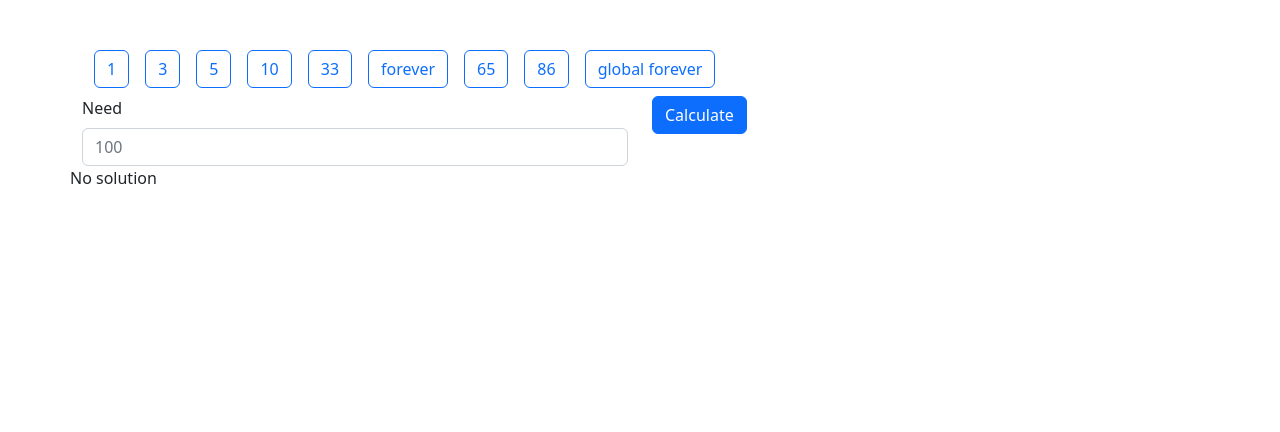
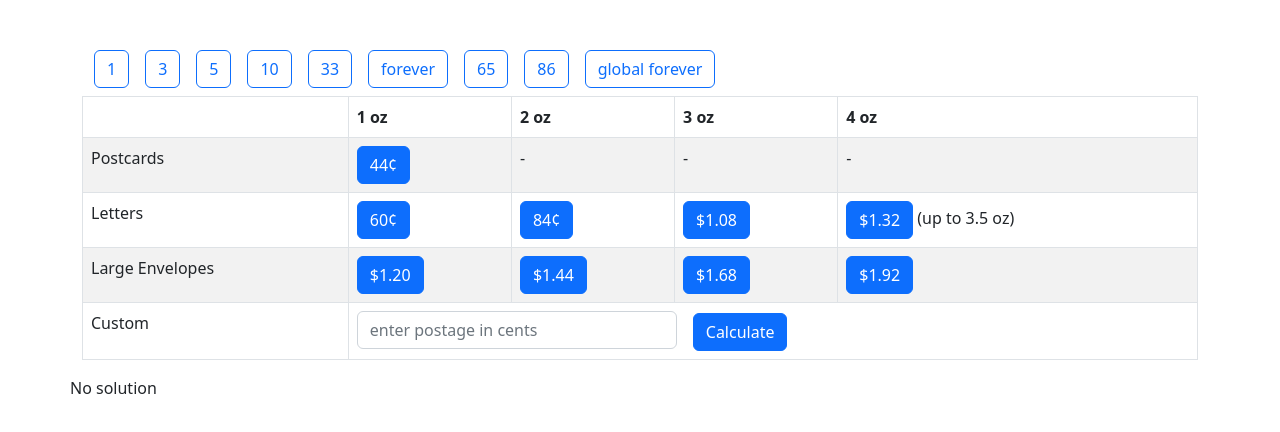
Before and after one commit to forcey/stamps, a React (Create React App) app: page / in a window 1280 px wide. Shown: the top 432 px of the page. Built offline with nearby package versions, Linux system fonts and the light colour scheme.

Commit message:
postage grid

```diff
--- a/src/App.js
+++ b/src/App.js
@@ -1,24 +1,22 @@
 import './App.css';
 import StampButtons from './components/StampButtons';
-import Form from 'react-bootstrap/Form';
 import Container from 'react-bootstrap/Container';
 import Row from 'react-bootstrap/Row';
 import Col from 'react-bootstrap/Col';
-import Button from 'react-bootstrap/Button';
 import calculate from './algorithm/calculate';
 import React, { useState } from 'react';
+import Postage from './components/Postage';
 
 function App() {
   const stamps = [1, 3, 5, 10, 33, "forever", 65, 86, "global forever"];
   const [selected, setSelected] = useState(new Set());
-  const [target, setTarget] = useState(0);
   const [solution, setSolution] = useState(null);
 
   const onSelectionChanged = function (selected) {
     setSelected(selected);
   }
 
-  const onCalculate = function () {
+  const getSolutions = function (postage) {
     const values = Array.from(selected).map(function (value) {
       if (value === "forever") {
         return 60;
@@ -28,12 +26,12 @@ function App() {
         return value;
       }
     });
-    const solution = calculate(values, parseInt(target));
+    const solution = calculate(values, postage);
     setSolution(solution);
   }
 
   const solutionRow = (solution) ?
-    solution.paths.map((path, i) => (<Row key={"solution_"+i}>{path.join(', ')}</Row>)) :
+    solution.paths.map((path, i) => (<Row key={"solution_" + i}>{path.join(', ')}</Row>)) :
     <Row>No solution</Row>;
 
   return (
@@ -43,13 +41,7 @@ function App() {
           <Col><StampButtons stamps={stamps} onSelectionChanged={onSelectionChanged} /></Col>
         </Row>
         <Row>
-          <Col sm>
-            <Form.Label htmlFor="target">Need</Form.Label>
-            <Form.Control id="target" type="number" placeholder="100" htmlSize="10" onChange={e => setTarget(e.target.value)} />
-          </Col>
-          <Col sm>
-            <Button onClick={onCalculate}>Calculate</Button>
-          </Col>
+          <Col><Postage onSetPostage={p => getSolutions(p)} /></Col>
         </Row>
         {solutionRow}
       </Container>
--- /dev/null
+++ b/src/components/Postage.js
@@ -0,0 +1,64 @@
+import Table from 'react-bootstrap/Table';
+import Form from 'react-bootstrap/Form';
+import Button from 'react-bootstrap/Button';
+import React, { useState } from 'react';
+
+function Postage({ onSetPostage }) {
+    const [customValue, setCustomValue] = useState(0);
+
+    const button = (value, text) => <Button variant="primary" onClick={e => onSetPostage(value)}>{text}</Button>
+    const onCalculate = function () {
+        onSetPostage(parseInt(customValue));
+    }
+
+    return (
+        <Table striped bordered hover>
+            <thead>
+                <tr>
+                    <th></th>
+                    <th>1 oz</th>
+                    <th>2 oz</th>
+                    <th>3 oz</th>
+                    <th>4 oz</th>
+                </tr>
+            </thead>
+            <tbody>
+                <tr>
+                    <td>Postcards</td>
+                    <td>{button(44, "44¢")}</td>
+                    <td>-</td>
+                    <td>-</td>
+                    <td>-</td>
+                </tr>
+                <tr>
+                    <td>Letters</td>
+                    <td>{button(60, "60¢")}</td>
+                    <td>{button(84, "84¢")}</td>
+                    <td>{button(108, "$1.08")}</td>
+                    <td>{button(132, "$1.32")} (up to 3.5 oz)</td>
+                </tr>
+                <tr>
+                    <td>Large Envelopes</td>
+                    <td>{button(120, "$1.20")}</td>
+                    <td>{button(144, "$1.44")}</td>
+                    <td>{button(168, "$1.68")}</td>
+                    <td>{button(192, "$1.92")}</td>
+                </tr>
+                <tr>
+                    <td>Custom</td>
+                    <td colSpan={4}>
+                        <Form.Control id="target" type="number"
+                            placeholder="enter postage in cents" htmlSize="10"
+                            onChange={e => setCustomValue(e.target.value)}
+                            style={{ width: "20em", display: "inline-block", marginRight: "1em" }}
+                            min={1} max={1000}
+                        />
+                        <Button onClick={onCalculate}>Calculate</Button>
+                    </td>
+                </tr>
+            </tbody>
+        </Table>
+    );
+}
+
+export default Postage;
```
Also changed, not shown: 1 other file (tests, documents, lock files or other folders).
